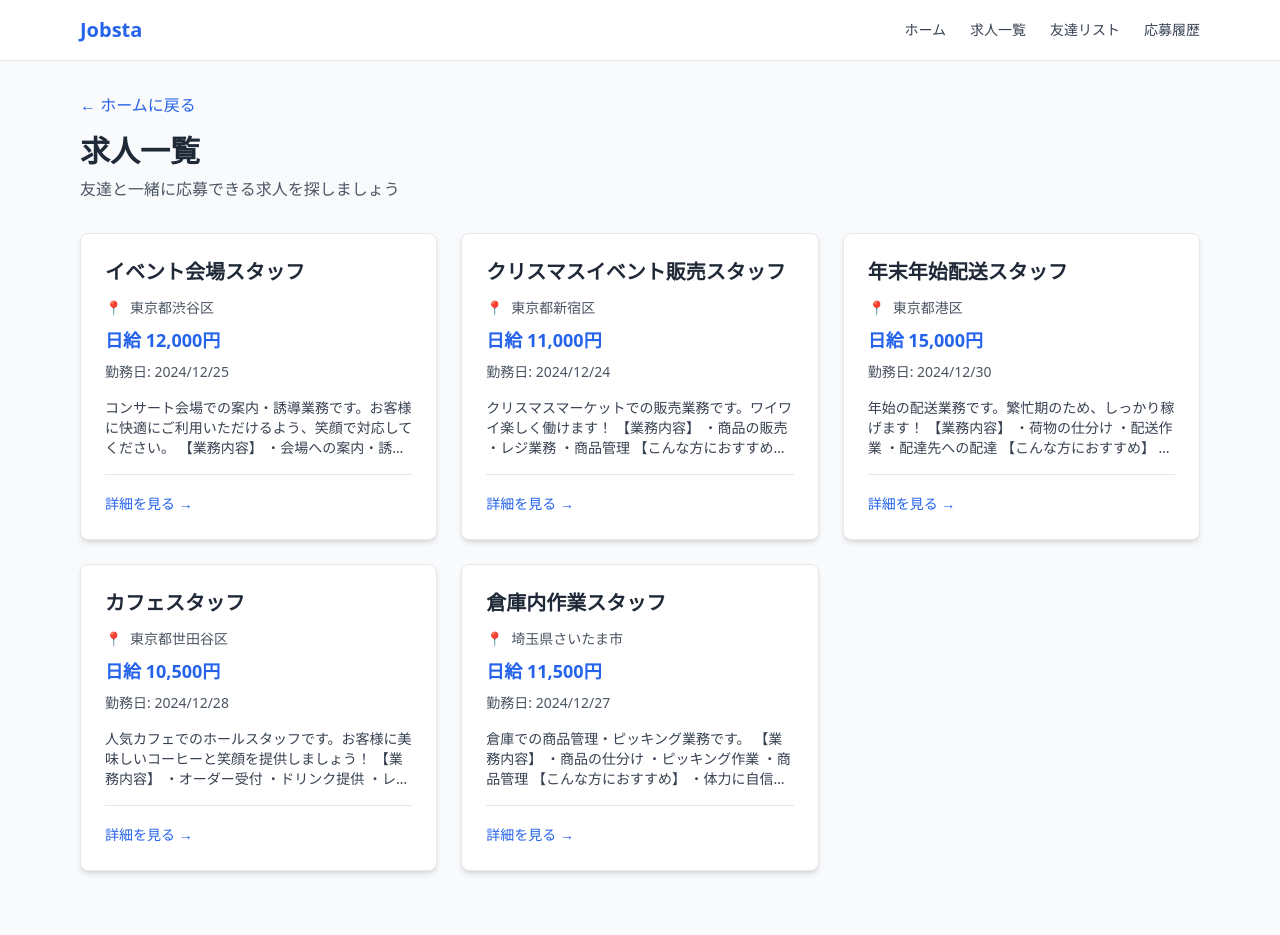
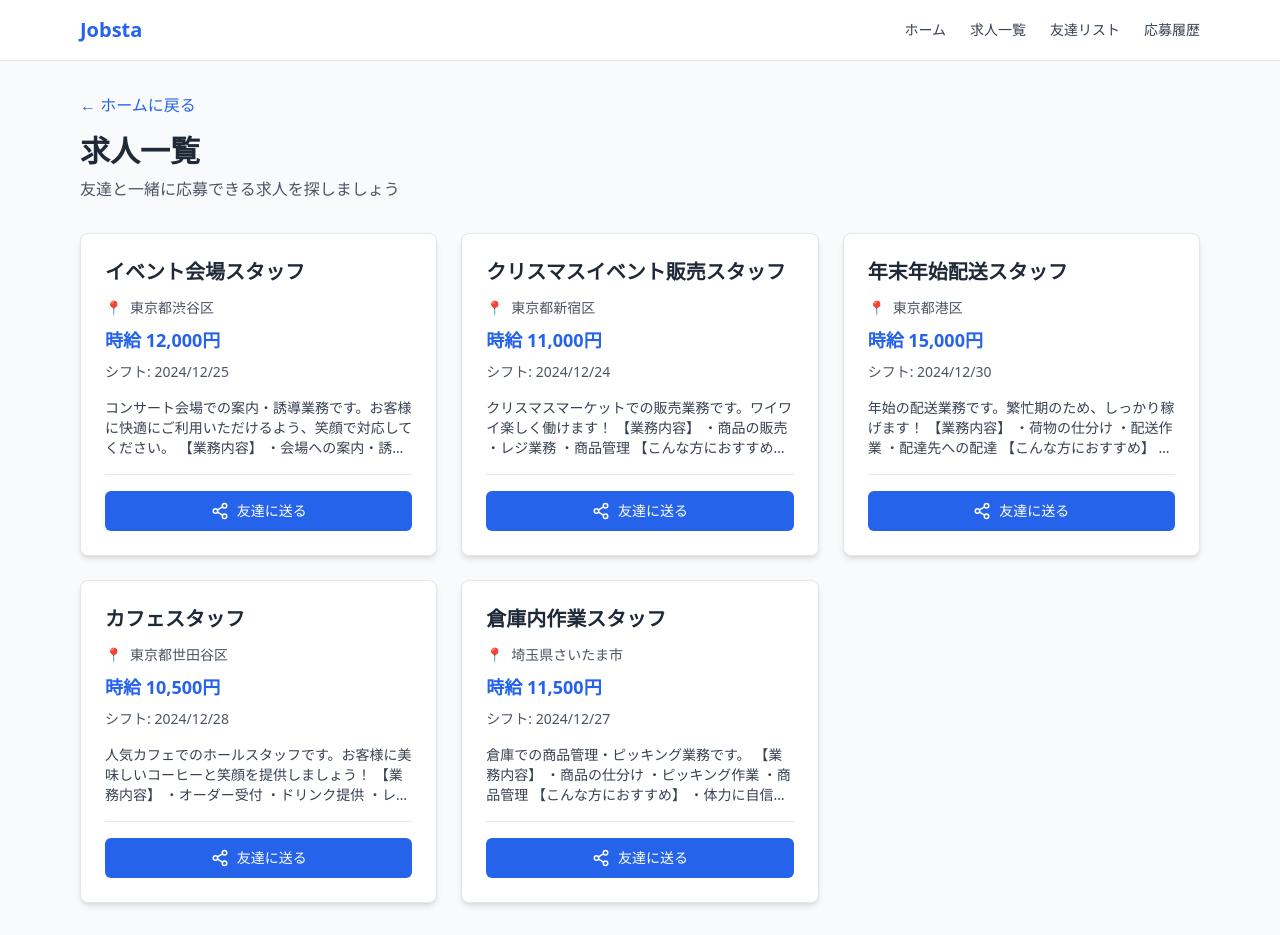
Before and after one commit to kanetaku1/jobsta0, a Next.js app: page /jobs in a window 1280 px wide. Before the commit the page ends 903 px from the top, so only its background shows below. Built offline with nearby package versions, Linux system fonts and the light colour scheme.

Commit message:
feat: 求人機能を実装
- 求人一覧ページの実装
- 求人詳細ページの実装
- JobCardコンポーネントの実装
- 求人データ取得関数の実装

```diff
--- a/src/app/jobs/[id]/page.tsx
+++ b/src/app/jobs/[id]/page.tsx
@@ -1,9 +1,7 @@
 import { getJob } from '@/utils/getData'
 import Link from 'next/link'
 import { notFound } from 'next/navigation'
-import { ShareButton } from './ShareButton'
-import { ApplicationForm } from './ApplicationForm'
-import { JobInterestButton } from '@/components/JobInterestButton'
+import { Button } from '@/components/ui/button'
 
 export default async function JobDetailPage({
     params,
@@ -81,17 +79,13 @@ export default async function JobDetailPage({
                         )}
                     </div>
 
-                    <div className="flex gap-4 items-center pt-6 border-t border-gray-200">
-                        <JobInterestButton jobId={job.id} />
-                        <ShareButton jobId={job.id} jobTitle={job.title || '求人'} />
+                    <div className="pt-6 border-t border-gray-200">
+                        <Link href={`/jobs/${job.id}/apply`}>
+                            <Button className="w-full bg-blue-600 text-white py-6 text-lg font-semibold">
+                                友達と応募する
+                            </Button>
+                        </Link>
                     </div>
-                </div>
-
-                <div className="bg-white rounded-lg shadow-lg p-8">
-                    <h2 className="text-2xl font-bold text-gray-800 mb-6">
-                        友達と一緒に応募する
-                    </h2>
-                    <ApplicationForm jobId={job.id} jobTitle={job.title || '求人'} />
                 </div>
             </div>
         </div>
--- a/src/app/jobs/page.tsx
+++ b/src/app/jobs/page.tsx
@@ -1,5 +1,6 @@
 import { getJobsAll } from '@/utils/getData'
 import Link from 'next/link'
+import { JobCard } from '@/components/JobCard'
 
 export default async function JobsPage() {
     const jobs = await getJobsAll()
@@ -25,43 +26,7 @@ export default async function JobsPage() {
                 ) : (
                     <div className="grid grid-cols-1 md:grid-cols-2 lg:grid-cols-3 gap-6">
                         {jobs.map((job) => (
-                            <Link
-                                key={job.id}
-                                href={`/jobs/${job.id}`}
-                                className="block bg-white rounded-lg shadow-md hover:shadow-xl transition-shadow p-6 border border-gray-200"
-                            >
-                                <h2 className="text-xl font-semibold text-gray-800 mb-3 line-clamp-2">
-                                    {job.title || 'タイトルなし'}
-                                </h2>
-                                <div className="space-y-2 mb-4">
-                                    {job.location && (
-                                        <p className="text-gray-600 text-sm flex items-center">
-                                            <span className="mr-2">📍</span>
-                                            {job.location}
-                                        </p>
-                                    )}
-                                    {job.wage_amount && (
-                                        <p className="text-blue-600 font-bold text-lg">
-                                            日給 {job.wage_amount.toLocaleString()}円
-                                        </p>
-                                    )}
-                                    {job.job_date && (
-                                        <p className="text-gray-600 text-sm">
-                                            勤務日: {new Date(job.job_date).toLocaleDateString('ja-JP')}
-                                        </p>
-                                    )}
-                                </div>
-                                {job.description && (
-                                    <p className="text-gray-700 text-sm line-clamp-3">
-                                        {job.description}
-                                    </p>
-                                )}
-                                <div className="mt-4 pt-4 border-t border-gray-200">
-                                    <span className="text-blue-600 text-sm font-medium">
-                                        詳細を見る →
-                                    </span>
-                                </div>
-                            </Link>
+                            <JobCard key={job.id} job={job} />
                         ))}
                     </div>
                 )}
--- /dev/null
+++ b/src/components/JobCard.tsx
@@ -0,0 +1,69 @@
+'use client'
+
+import Link from 'next/link'
+import { useRouter } from 'next/navigation'
+import { Share2 } from 'lucide-react'
+import { Button } from '@/components/ui/button'
+import { getUserGroups, getCurrentUserId } from '@/lib/localStorage'
+import { useToast } from '@/components/ui/use-toast'
+import type { Job } from '@/utils/getData'
+
+type JobCardProps = {
+  job: Job
+}
+
+export function JobCard({ job }: JobCardProps) {
+  const router = useRouter()
+  const { toast } = useToast()
+
+  const handleShareToGroup = (e: React.MouseEvent) => {
+    e.preventDefault()
+    e.stopPropagation()
+
+    // 応募画面に遷移（グループがない場合は自動でグループ作成モーダルが開く）
+    router.push(`/jobs/${job.id}/apply`)
+  }
+
+  return (
+    <div className="bg-white rounded-lg shadow-md hover:shadow-xl transition-shadow p-6 border border-gray-200">
+      <Link href={`/jobs/${job.id}`} className="block mb-4">
+        <h2 className="text-xl font-semibold text-gray-800 mb-3 line-clamp-2">
+          {job.title ?? 'タイトルなし'}
+        </h2>
+        <div className="space-y-2 mb-4">
+          {job.location && (
+            <p className="text-gray-600 text-sm flex items-center">
+              <span className="mr-2">📍</span>
+              {job.location}
+            </p>
+          )}
+          {job.wage_amount && (
+            <p className="text-blue-600 font-bold text-lg">
+              時給 {job.wage_amount.toLocaleString()}円
+            </p>
+          )}
+          {job.job_date && (
+            <p className="text-gray-600 text-sm">
+              シフト: {new Date(job.job_date).toLocaleDateString('ja-JP')}
+            </p>
+          )}
+        </div>
+        {job.description && (
+          <p className="text-gray-700 text-sm line-clamp-3">
+            {job.description}
+          </p>
+        )}
+      </Link>
+
+      <div className="mt-4 pt-4 border-t border-gray-200">
+        <Button
+          onClick={handleShareToGroup}
+          className="w-full bg-blue-600 text-white hover:bg-blue-700 flex items-center justify-center gap-2"
+        >
+          <Share2 size={18} />
+          友達に送る
+        </Button>
+      </div>
+    </div>
+  )
+}
```
